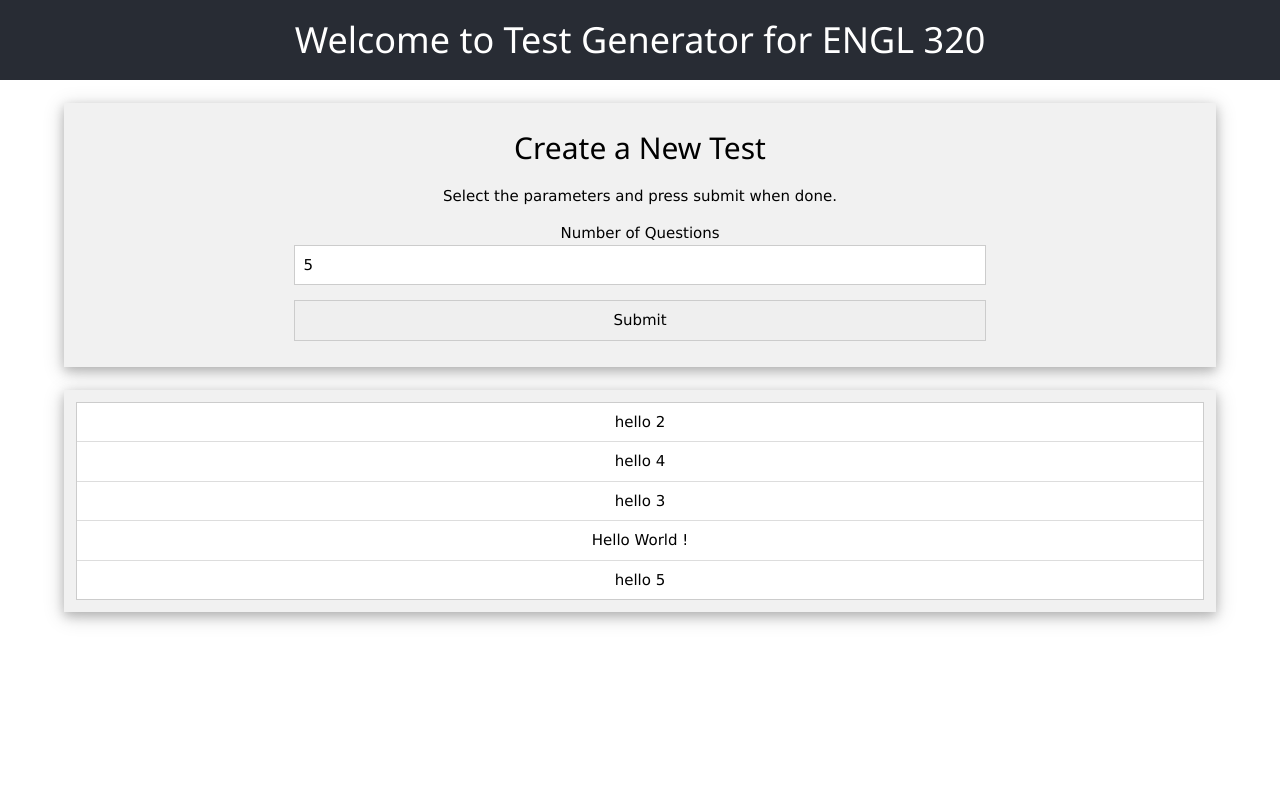
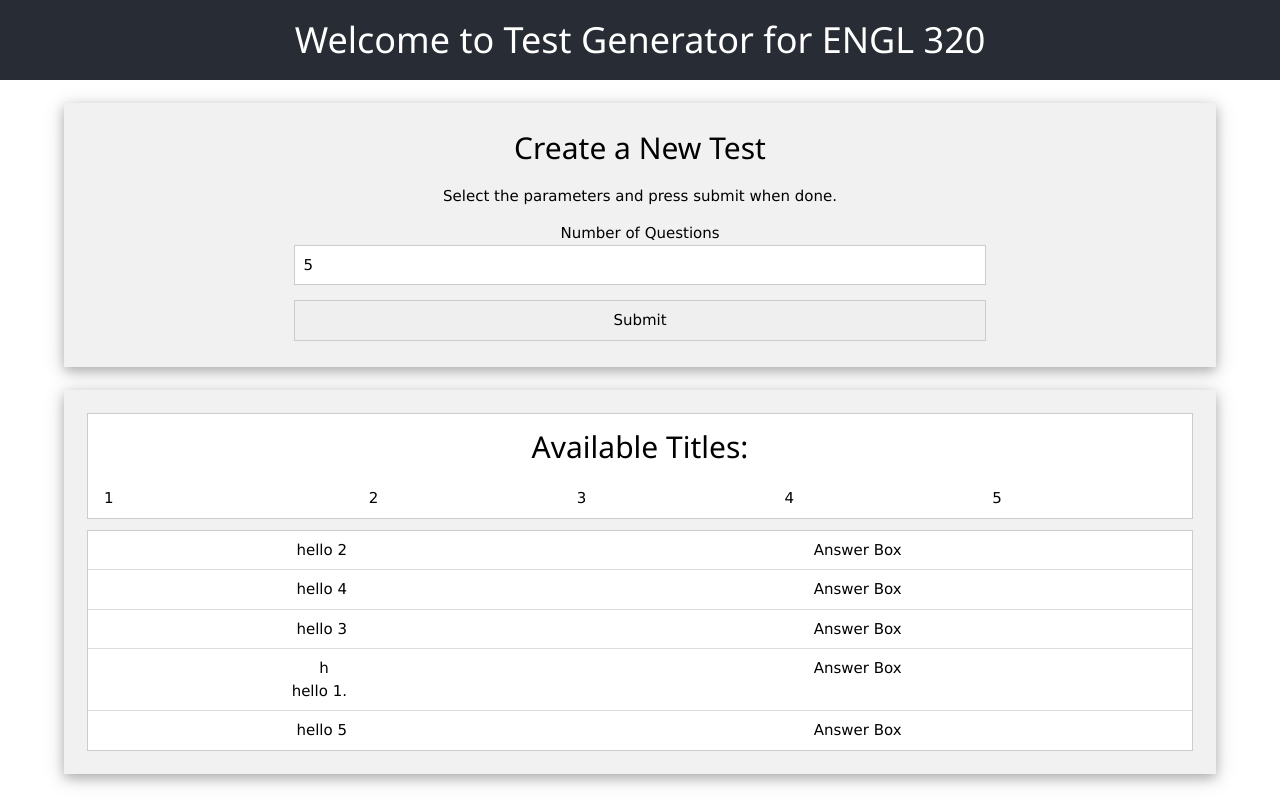
Before and after one commit to vladov3000/engl320-tests, a React (Create React App) app: page / in a window 1280 px wide. Both pictures are taken after typing "5" into the empty fields and a click on the button "Submit". Built offline with nearby package versions, Linux system fonts and the light colour scheme.

Commit message:
word bank works and second column for answer boxes added in test

```diff
--- a/src/app-src/App.css
+++ b/src/app-src/App.css
@@ -36,5 +36,10 @@
 }
 
 .Test-Box {
-  padding: 1%;
+  padding: 2%;
+  margin-bottom: 2%;
 }
+
+.Word-Bank {
+  margin-bottom: 1%;
+}
--- a/src/app-src/Test.js
+++ b/src/app-src/Test.js
@@ -1,6 +1,8 @@
 import React from 'react';
-import * as textData from './texts.json';
-import { randomProperty } from './utils.js'
+import { default as textData } from './texts.json';
+import { randomProperty } from './utils.js';
+
+import WordBank from './WordBank.js';
 
 class Test extends React.Component{
 
@@ -11,11 +13,10 @@ class Test extends React.Component{
 
 		let usedTexts = new Set();
 		for (let i = 0; i < parseInt(this.props.questions); i ++) {
-			var toAdd = randomProperty(textData.default);
+			var toAdd = randomProperty(textData);
 
-			while (usedTexts.has(toAdd)) { toAdd = randomProperty(textData.default); }
+			while (usedTexts.has(toAdd)) { toAdd = randomProperty(textData); }
 			usedTexts.add(toAdd);
-
 
 			this.state.questions.push(toAdd);
 		}
@@ -24,10 +25,14 @@ class Test extends React.Component{
 	render () {
 		return (
 			<div className="Test-Box w3-container w3-card-4 w3-light-grey">
+				<WordBank words={this.state.questions}/>
 				<ul className="w3-ul w3-border w3-white">
 					{this.state.questions.map((t) =>
-						<li> {t} </li>
-						)}
+						<li className="w3-cell-row">
+							<div className=" w3-cell" style={{"white-space":"pre-wrap"}}> {textData[t]} </div>
+							<div className=" w3-cell"> Answer Box </div>
+						</li>
+					)}
 				</ul>
 			</div>
 		);
--- /dev/null
+++ b/src/app-src/WordBank.js
@@ -0,0 +1,31 @@
+import React from 'react';
+import './App.css';
+
+class WordBank extends React.Component {
+
+	constructor(props) {
+		super(props);
+
+		this.state = { words: this.props.words, table:"" };
+		this.state.words.sort();
+
+
+	}
+
+	render() {
+		return (
+			<div className="w3-border w3-white Word-Bank">
+				<h2> Available Titles: </h2>
+				<table className="w3-table">
+					<tr>
+						{this.state.words.map((w) =>
+								<td> {w} </td>
+						)}
+					</tr>
+				</table>
+			</div>
+		);
+	}
+}
+
+export default WordBank;
--- a/src/app-src/texts.json
+++ b/src/app-src/texts.json
@@ -1,7 +1,7 @@
 {
-	"Hello World": "Hello World !",
-	"hello 2": "hello 2",
-	"hello 3": "hello 3",
-	"hello 4": "hello 4",
-	"hello 5": "hello 5"
+	"1": "h\nhello 1.",
+	"2": "hello 2",
+	"3": "hello 3",
+	"4": "hello 4",
+	"5": "hello 5"
 }
--- a/src/app-src/utils.js
+++ b/src/app-src/utils.js
@@ -6,5 +6,5 @@ export function getMaxQuestions() {
 
 export function randomProperty(obj) {
     var keys = Object.keys(obj);
-    return obj[keys[ keys.length * Math.random() << 0]];
+    return keys[ keys.length * Math.random() << 0];
 }
```
